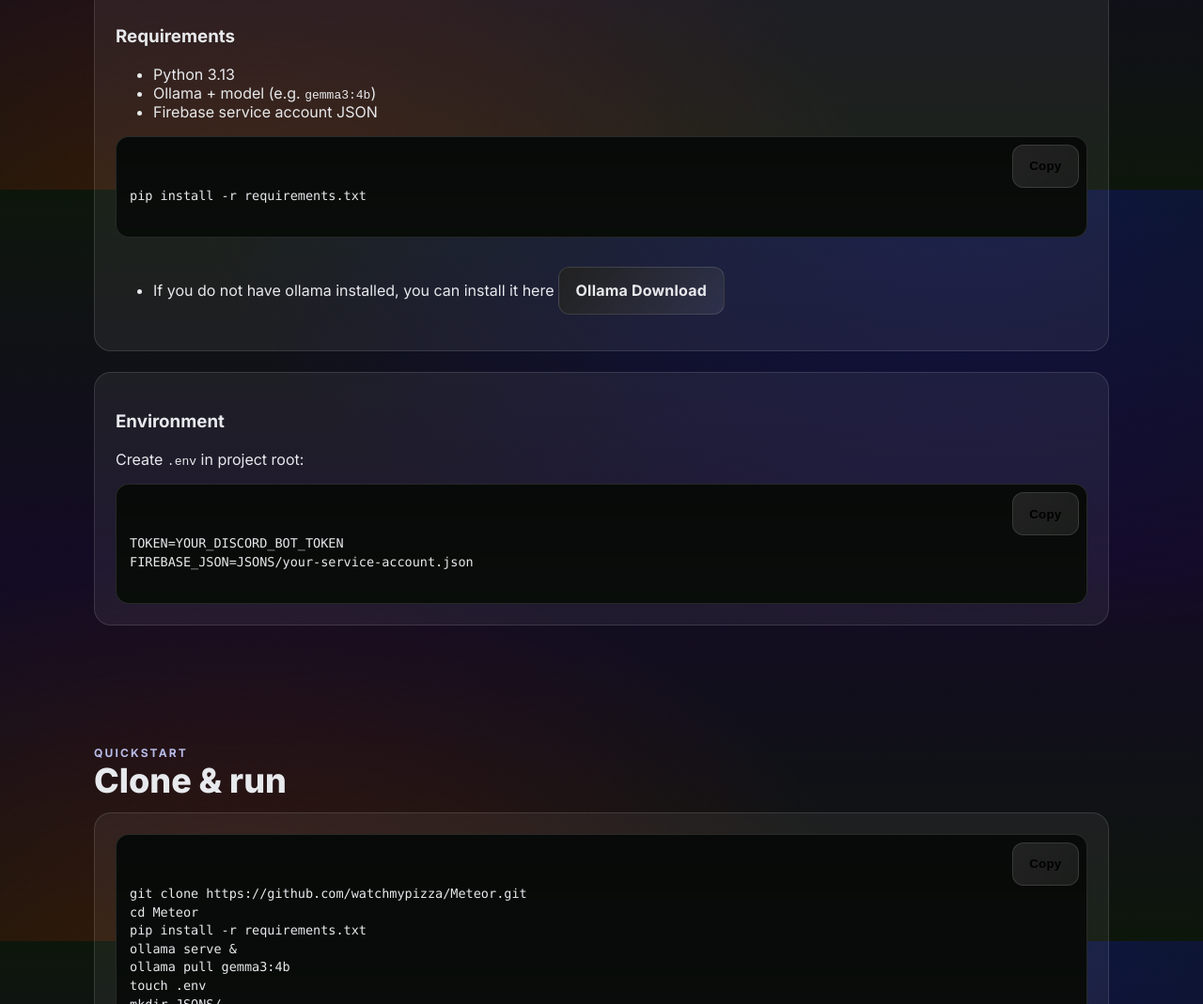
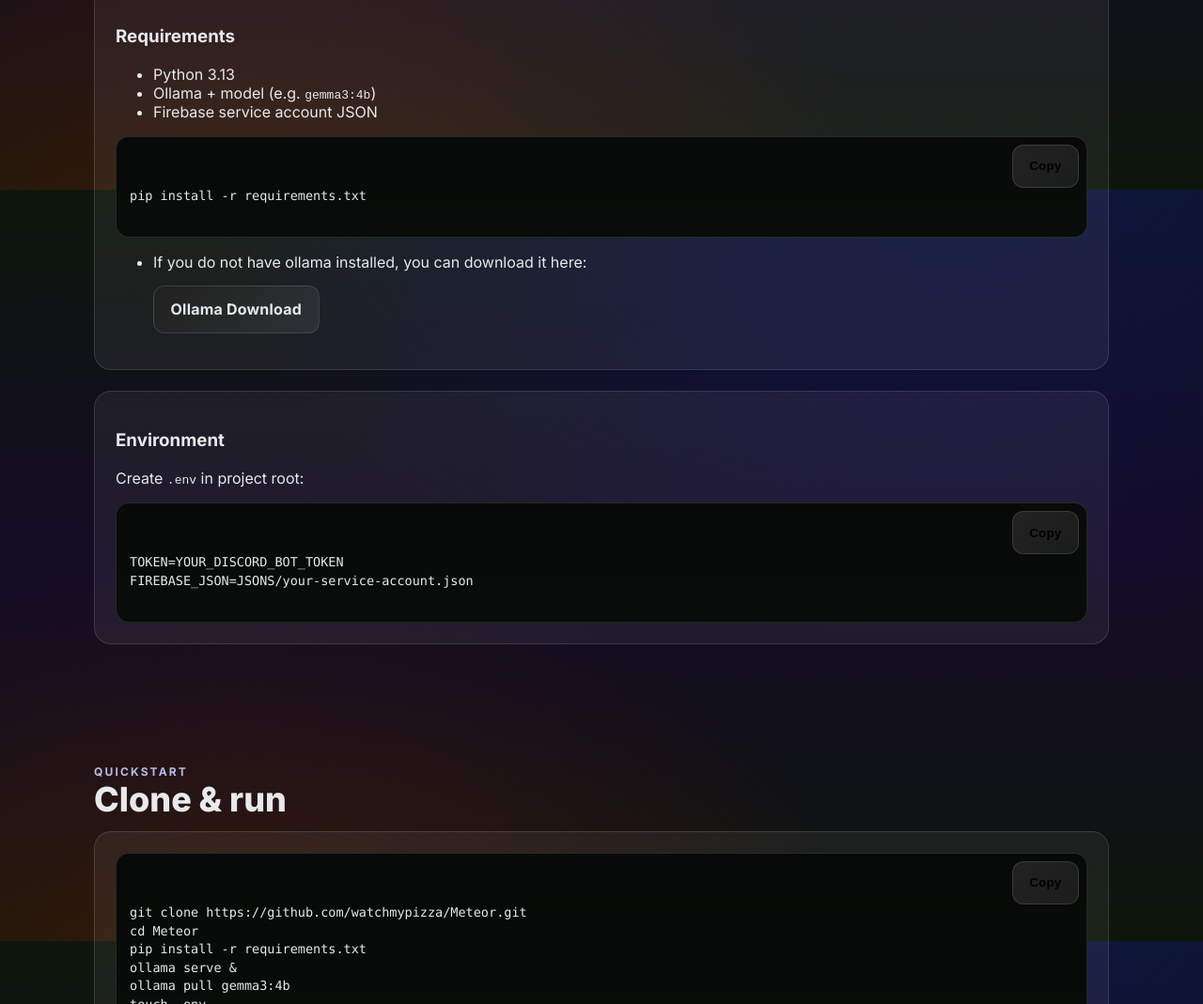
Before and after one commit to watchmypizza/Meteor, a plain HTML site: page index.html in a window 1280 px wide. Shown: the part 1398-2467 px from the top of the page at 94% size. Drawn offline with Linux system fonts and the light colour scheme.

Commit message:
Repositioned ollama download btn

```diff
--- a/index.html
+++ b/index.html
@@ -112,7 +112,8 @@
 pip install -r requirements.txt
           </div>
           <ul>
-            <li>If you do not have ollama installed, you can install it here <a class="btn secondary ollama" href="https://www.ollama.com" target="_blank" rel="noopener">Ollama Download</a></li>
+            <li>If you do not have ollama installed, you can download it here:</li>
+            <a class="btn secondary ollama" href="https://www.ollama.com" target="_blank" rel="noopener">Ollama Download</a>
           </ul>
           </article>
         <article class="card">
```
